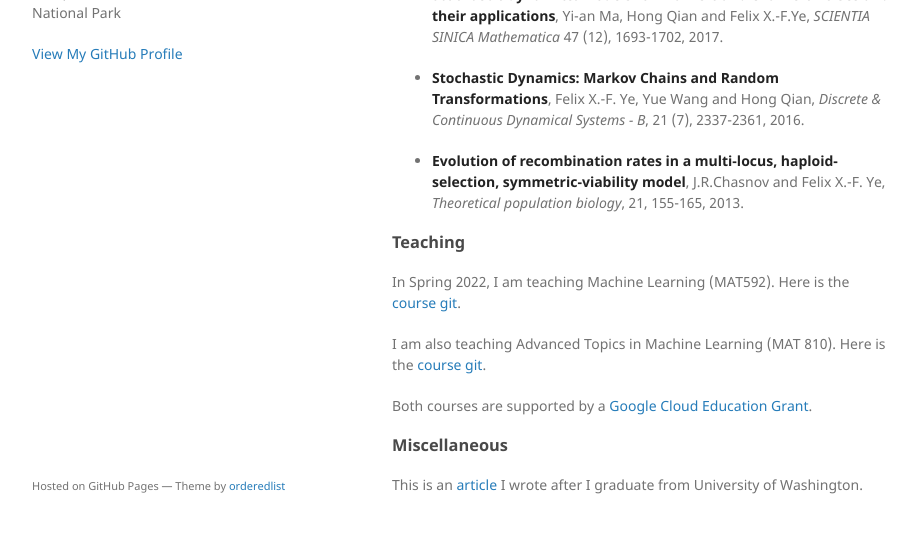
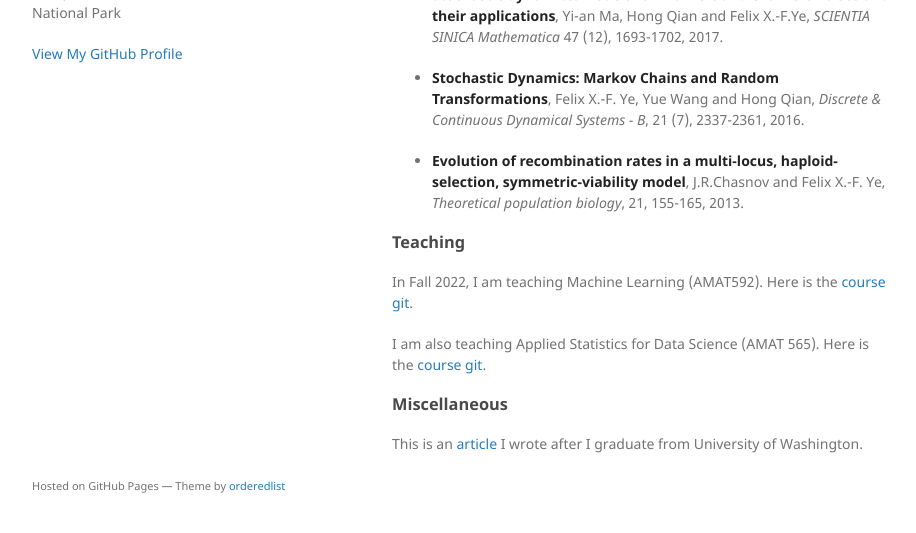
Before and after one commit to yexf308/yexf308.github.io, a Jekyll site: the page built from index.md, in a window 1280 px wide and 900 px high, scrolled down 1020 px, cut to the strip 335-868 px from the top of the window. Shown: the whole strip, without its empty margins (178-1094 px from the left). Built offline with Jekyll 4.4.1, drawn with Linux system fonts in a browser that asks for light colours; our own code applies the rules of GitHub Pages for plain Markdown files.

Commit message:
Update index.md

```diff
--- a/index.md
+++ b/index.md
@@ -60,11 +60,10 @@ _Theoretical population biology_, 21, 155-165, 2013.
 
 
 ### Teaching
-In Spring 2022, I am teaching Machine Learning (MAT592). Here is the [course git](https://github.com/yexf308/MAT592).
+In Fall 2022, I am teaching Machine Learning (AMAT592). Here is the [course git](https://github.com/yexf308/MAT592).
 
-I am also teaching Advanced Topics in Machine Learning (MAT 810). Here is the [course git](https://github.com/yexf308/AdvancedMachineLearning).
+I am also teaching Applied Statistics for Data Science (AMAT 565). Here is the [course git](https://github.com/yexf308/AppliedStatistics).
 
-Both courses are supported by a [Google Cloud Education Grant](https://cloud.google.com/edu/).
 
 
 ### Miscellaneous
```
